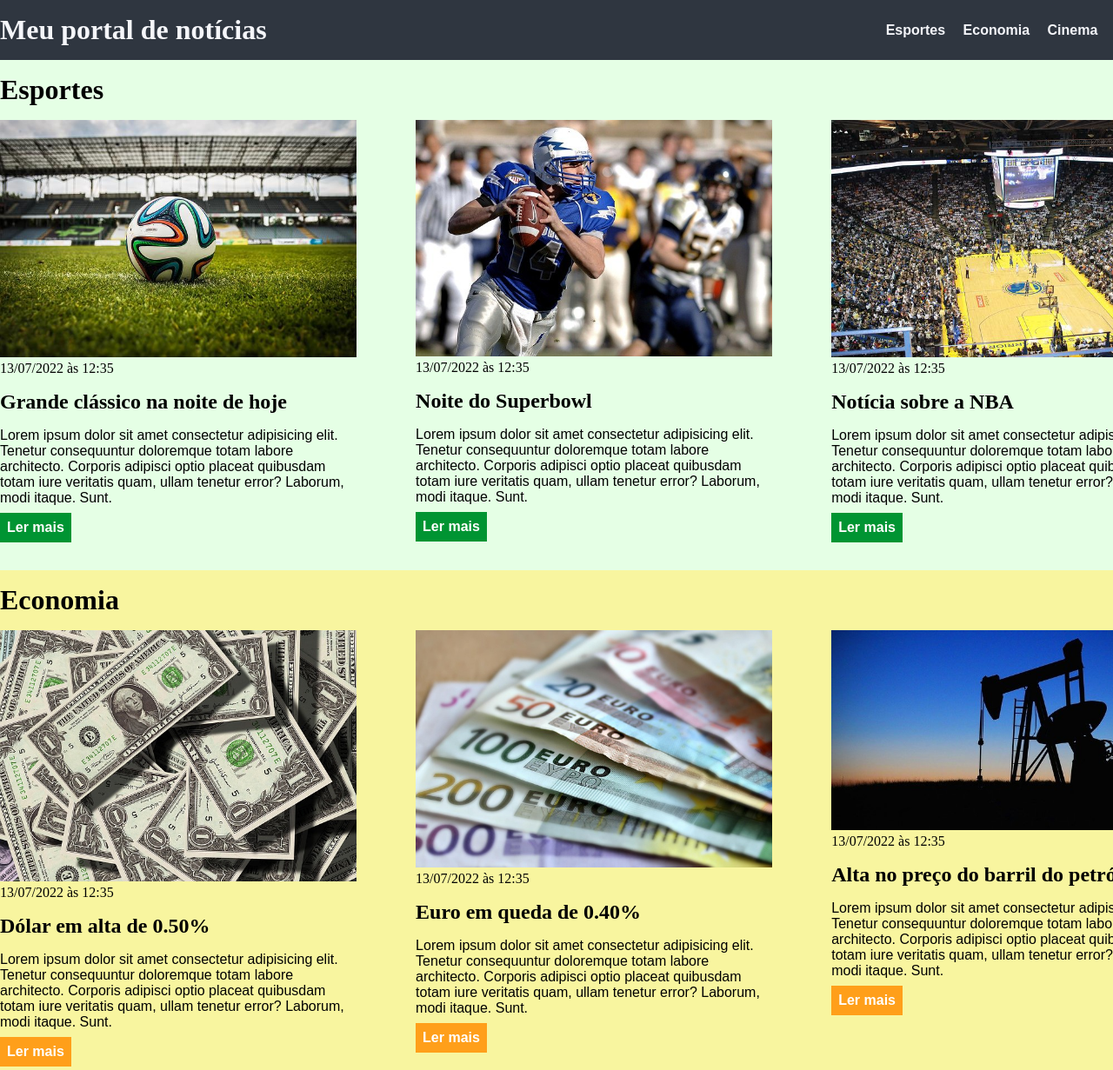
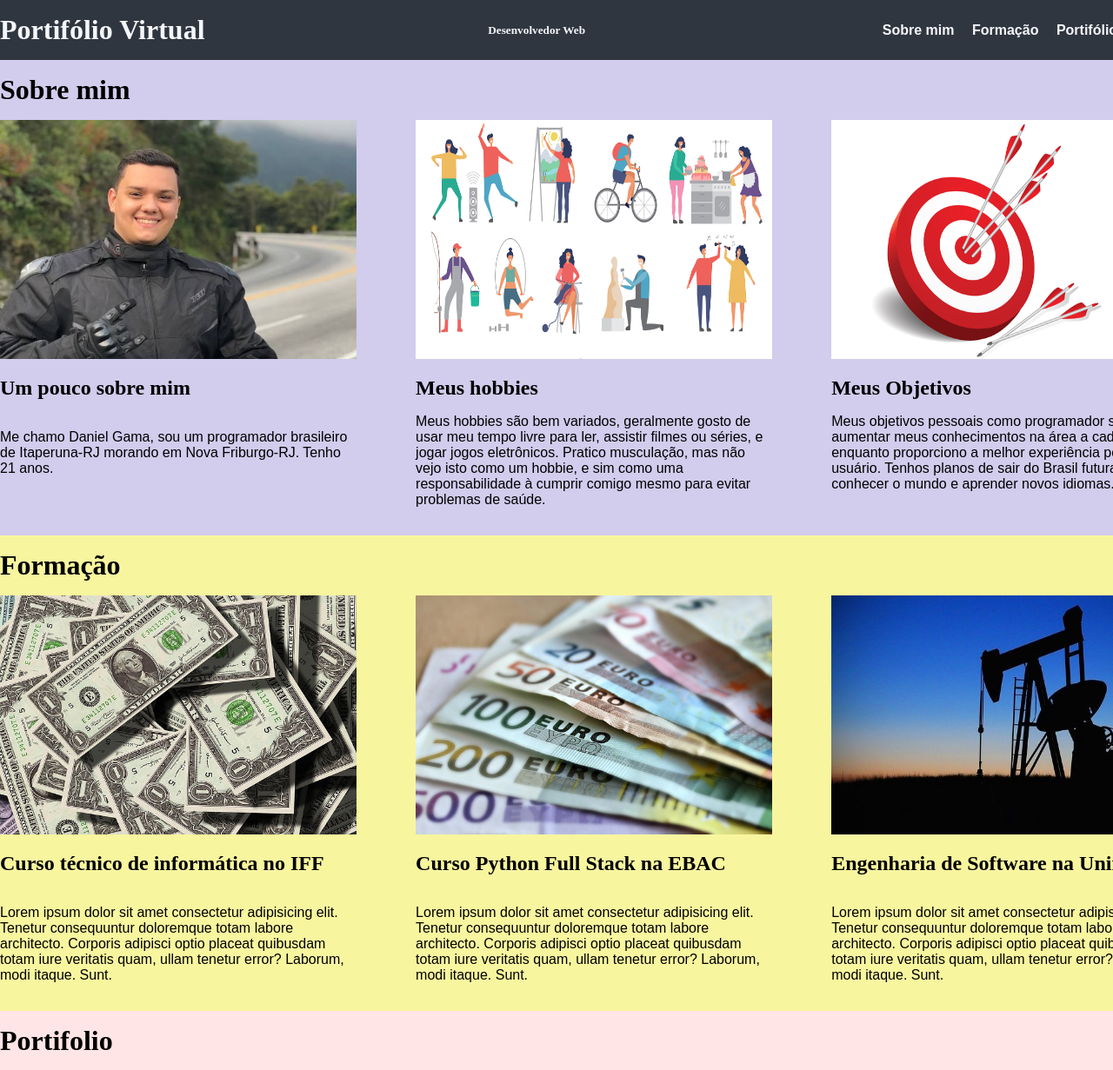
Before and after one commit to DanielGamaDev/exercicio_modulo_5, a plain HTML site: page index.html in a window 1280 px wide. Shown: the top 1231 px of the page at 87% size. Drawn offline with Linux system fonts and the light colour scheme.

Commit message:
Mudanças dia 23-06-23

```diff
--- a/index.html
+++ b/index.html
@@ -5,143 +5,112 @@
     <meta charset="UTF-8">
     <meta http-equiv="X-UA-Compatible" content="IE=edge">
     <meta name="viewport" content="width=device-width, initial-scale=1.0">
-    <title>Meu portal de notícias</title>
+    <title>Meu Portifólio Virtual</title>
     <link rel="stylesheet" href="./main.css" />
 </head>
 
 <body>
     <header>
         <div class="container">
-            <h1>Meu portal de notícias</h1>
+            <h1>Portifólio Virtual</h1>
+            <h5>Desenvolvedor Web</h5>
             <nav>
                 <ul>
                     <li>
-                        <a href="#sports" title="Ir para a seção de esportes">Esportes</a>
+                        <a href="#sobre" title="Ir para a seção de esportes">Sobre mim</a>
                     </li>
                     <li>
-                        <a href="#economy" title="Ir para a seção de notícias">Economia</a>
+                        <a href="#formacao" title="Ir para a seção de notícias">Formação</a>
                     </li>
                     <li>
-                        <a href="#cinema" title="Ir para a seção de esportes">Cinema</a>
+                        <a href="#portifolio" title="Ir para a seção de esportes">Portifólio</a>
                     </li>
                     <li>
-                        <a href="#technology" title="Ir para a seção de notícias">Tecnologia</a>
+                        <a href="#contato" title="Ir para a seção de notícias">Contato</a>
                     </li>
                 </ul>
             </nav>
         </div>
     </header>
-    <section id="sports">
+    <section id="sobre">
         <div class="container">
-            <h2>Esportes</h2>
+            <h2>Sobre mim</h2>
             <div class="articles">
                 <article>
-                    <img src="./imagens/futebol.jpg" alt="Bola de futebol no gramado" />
-                    <header>
-                        <time>13/07/2022 às 12:35</time>
-                    </header>
-                    <h3>Grande clássico na noite de hoje</h3>
+                    <img src="./imagens/foto-de-perfil.jpg" alt="Foto de Daniel Gama" />
+                    <h3>Um pouco sobre mim</h3>
+                    <br>
+                    <p>
+                        Me chamo Daniel Gama, sou um programador brasileiro de Itaperuna-RJ morando em Nova Friburgo-RJ.
+                        Tenho 21 anos.
+                </article>
+                <article>
+                    <img src="./imagens/hobby.png" alt="Foto representativa de hobby" />
+                    <h3>Meus hobbies</h3>
+                    <p>
+                        Meus hobbies são bem variados, geralmente gosto de usar meu tempo livre para ler, assistir filmes
+                        ou séries, e jogar jogos eletrônicos. Pratico musculação, mas não vejo isto como um hobbie, e sim como
+                        uma responsabilidade à cumprir comigo mesmo para evitar problemas de saúde.
+                    </p>
+                </article>
+                <article>
+                    <img src="./imagens/objetivo.png" title="Foto representativa de um objetivo" />
+                    <h3>Meus Objetivos</h3>
+                    <p>
+                        Meus objetivos pessoais como programador são de aumentar meus conhecimentos na área a cada dia,
+                        enquanto proporciono a melhor experiência possível ao usuário. Tenhos planos de sair do Brasil futuramente,
+                        conhecer o mundo e aprender novos idiomas.
+                    </p>
+                </article>
+            </div>
+        </div>
+    </section>
+    <section id="formacao">
+        <div class="container">
+            <h2>Formação</h2>
+            <div class="articles">
+                <article>
+                    <img src="./imagens/dolares.jpg" alt="Logo IFF" />
+                    <h3>Curso técnico de informática no IFF</h3>
+                    <br>
                     <p>
                         Lorem ipsum dolor sit amet consectetur adipisicing elit. Tenetur consequuntur doloremque totam
                         labore
                         architecto. Corporis adipisci optio placeat quibusdam totam iure veritatis quam, ullam tenetur
                         error?
                         Laborum, modi itaque. Sunt.
-                    </p>
-                    <a href="#" title="Leia a notícia completa">Ler mais</a>
-                </article>
+                    </p></article>
                 <article>
-                    <img src="./imagens/futebol-americano.jpg"
-                        alt="Jogador de futebol americano correndo com a bola na mão" />
-                    <header>
-                        <time>13/07/2022 às 12:35</time>
-                    </header>
-                    <h3>Noite do Superbowl</h3>
+                    <img src="./imagens/euro.jpg" alt="Logo EBAC" />
+                    <h3>Curso Python Full Stack na EBAC</h3>
+                    <br>
                     <p>
                         Lorem ipsum dolor sit amet consectetur adipisicing elit. Tenetur consequuntur doloremque totam
                         labore
                         architecto. Corporis adipisci optio placeat quibusdam totam iure veritatis quam, ullam tenetur
                         error?
                         Laborum, modi itaque. Sunt.
-                    </p>
-                    <a href="#" title="Leia a notícia completa">Ler mais</a>
-                </article>
+                    </p></article>
                 <article>
-                    <img src="./imagens/basquete.jpg" title="Vista aérea de uma quadra de basquete" />
-                    <header>
-                        <time>13/07/2022 às 12:35</time>
-                    </header>
-                    <h3>Notícia sobre a NBA</h3>
+                    <img src="./imagens/petroleo.jpg" alt="Logo Uninter" />
+                    <h3>Engenharia de Software na Uninter</h3>
+                    <br>
                     <p>
                         Lorem ipsum dolor sit amet consectetur adipisicing elit. Tenetur consequuntur doloremque totam
                         labore
                         architecto. Corporis adipisci optio placeat quibusdam totam iure veritatis quam, ullam tenetur
                         error?
                         Laborum, modi itaque. Sunt.
-                    </p>
-                    <a href="#" title="Leia a notícia completa">Ler mais</a>
-                </article>
+                    </p></article>
             </div>
         </div>
     </section>
-    <section id="economy">
+    <section id="portifolio">
         <div class="container">
-            <h2>Economia</h2>
+            <h2>Portifolio</h2>
             <div class="articles">
                 <article>
-                    <img src="./imagens/dolares.jpg" alt="Muitos dólares" />
-                    <header>
-                        <time>13/07/2022 às 12:35</time>
-                    </header>
-                    <h3>Dólar em alta de 0.50%</h3>
-                    <p>
-                        Lorem ipsum dolor sit amet consectetur adipisicing elit. Tenetur consequuntur doloremque totam
-                        labore
-                        architecto. Corporis adipisci optio placeat quibusdam totam iure veritatis quam, ullam tenetur
-                        error?
-                        Laborum, modi itaque. Sunt.
-                    </p>
-                    <a href="#" title="Leia a notícia completa">Ler mais</a>
-                </article>
-                <article>
-                    <img src="./imagens/euro.jpg" alt="Várias notas de euro" />
-                    <header>
-                        <time>13/07/2022 às 12:35</time>
-                    </header>
-                    <h3>Euro em queda de 0.40%</h3>
-                    <p>
-                        Lorem ipsum dolor sit amet consectetur adipisicing elit. Tenetur consequuntur doloremque totam
-                        labore
-                        architecto. Corporis adipisci optio placeat quibusdam totam iure veritatis quam, ullam tenetur
-                        error?
-                        Laborum, modi itaque. Sunt.
-                    </p>
-                    <a href="#" title="Leia a notícia completa">Ler mais</a>
-                </article>
-                <article>
-                    <img src="./imagens/petroleo.jpg" alt="Extração de petróleo" />
-                    <header>
-                        <time>13/07/2022 às 12:35</time>
-                    </header>
-                    <h3>Alta no preço do barril do petróleo</h3>
-                    <p>
-                        Lorem ipsum dolor sit amet consectetur adipisicing elit. Tenetur consequuntur doloremque totam
-                        labore
-                        architecto. Corporis adipisci optio placeat quibusdam totam iure veritatis quam, ullam tenetur
-                        error?
-                        Laborum, modi itaque. Sunt.
-                    </p>
-                    <a href="#" title="Leia a notícia completa">Ler mais</a>
-                </article>
-            </div>
-        </div>
-    </section>
-    <section id="cinema">
-        <div class="container">
-            <h2>Cinema</h2>
-            <div class="articles">
-                <article>
-                    <img src="./imagens/batman.jpg" alt="Filme Batman" />
+                    <img src="./imagens/batman.jpg" alt="Github Logo" />
                     <header>
                         <time>13/07/2022 às 12:35</time>
                     </header>
@@ -156,7 +125,7 @@
                     <a href="#" title="Leia a notícia completa">Ler mais</a>
                 </article>
                 <article>
-                    <img src="./imagens/home-alone.jpg" alt="Esqueceram de mim" />
+                    <img src="./imagens/home-alone.jpg" alt="Sites que ja fiz" />
                     <header>
                         <time>13/07/2022 às 12:35</time>
                     </header>
@@ -171,7 +140,7 @@
                     <a href="#" title="Leia a notícia completa">Ler mais</a>
                 </article>
                 <article>
-                    <img src="./imagens/novas-formas.jpg" alt="Balde de pipoca" />
+                    <img src="./imagens/novas-formas.jpg" alt="Protótipo de app" />
                     <header>
                         <time>13/07/2022 às 12:35</time>
                     </header>
@@ -188,9 +157,9 @@
             </div>
         </div>
     </section>
-    <section id="technology">
+    <section id="contato">
         <div class="container">
-            <h2>Tecnologia</h2>
+            <h2>Contato</h2>
             <div class="articles">
                 <article>
                     <img src="./imagens/br-tecnologia.jpg" alt="Brasil Tecnologia" />
--- a/main.css
+++ b/main.css
@@ -40,9 +40,8 @@ header li a {
 }
 
 .articles article img {
-    /* height: 180px; */
+    height: 275px;
     width: 100%;
-    /* Largura da imagem é 100%*/
 }
 
 .articles article {
@@ -93,34 +92,34 @@ section h2 {
     font-size: 32px;
 }
 
-#sports {
-    background-color: rgba(0, 255, 0, 0.1);
+#sobre {
+    background-color: rgba(44, 16, 168, 0.212);
 }
 
-#sports .articles article a {
-    background-color: #009432;
+#sobre .articles article a {
+    background-color: #0b138f;
 }
 
-#economy {
+#formacao {
     background-color: #f8f59f;
 }
 
-#economy .articles article a {
+#formacao .articles article a {
     background-color: #ff9f1a;
 }
 
-#cinema {
+#portifolio {
     background-color: rgba(255, 0, 0, 0.1);
 }
 
-#cinema .articles article a {
+#portifolio .articles article a {
     background-color: #ff0000;
 }
 
-#technology {
+#contato {
     background-color: #dad3ff;
 }
 
-#technology .articles article a {
+#contato .articles article a {
     background-color: #1100ff;
 }
```
Also changed, not shown: imagens/foto-de-perfil.jpg (added), imagens/hobby.png (added), imagens/objetivo.png (added).
